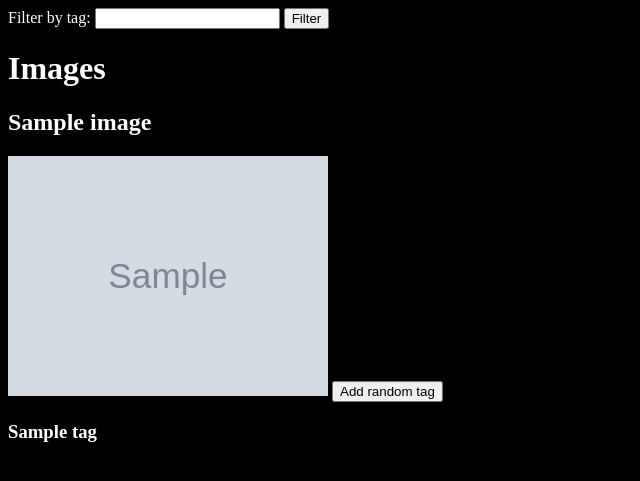
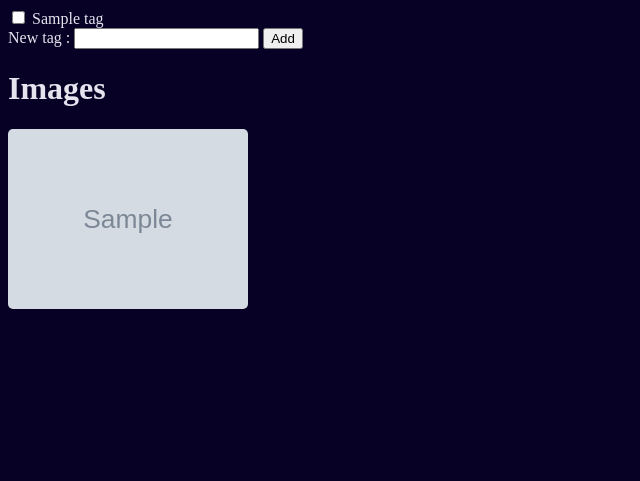
Before and after one commit to louiserondia/tag-life, a Django app: template templates/images.html in a window 1280 px wide. Shown: the top 481 px of the page, without its empty margins (0-640 px from the left). Run offline with Django 3.2, Linux system fonts and the light colour scheme; the template is opened without the code that fills it: most values are stand-ins (such as "Sample title", 1, 10 or a date in 2020); grey boxes marked "Sample" are stand-in pictures; style sheets or scripts are compiled from the project's sources.

Commit message:
better filter system

```diff
--- a/apps/images/tagManager.py
+++ b/apps/images/tagManager.py
@@ -1,7 +1,7 @@
 from django.http import JsonResponse
 from django.views.decorators.http import require_POST
 import random
-from .jsonManager import parse_json, write_dico_to_json, printDico
+from .jsonManager import parse_json, write_to_json, printDico
 from .models import TagModel, ImageModel
 
 def add_tag(image, tag_name):
@@ -20,13 +20,13 @@ def add_tags(image, tags):
 @require_POST
 def add_random_tag(_, imageId):
     try:
-        dico = parse_json()
+        dico = parse_json('media/images.json')
         image = ImageModel.objects.get(title=imageId)
         random_tag = f"tag{random.randint(1, 10)}"
         if not image.tags.filter(title=random_tag).exists():
             tag = add_tag(image, random_tag)
             dico[image.title].append(tag.title)
-            write_dico_to_json(dico)
+            write_to_json(dico, 'media/images.json')
         tags = list(image.tags.values_list('title', flat=True))
         return JsonResponse({'tags': tags})
     except ImageModel.DoesNotExist:
--- /dev/null
+++ b/static/images.scss
@@ -0,0 +1,60 @@
+// ------------------
+//     VARIABLES
+// ------------------
+
+
+$dark-color: #080126;
+$light-color: #e5e3ee;
+
+
+
+body {
+    background-color: $dark-color;
+    color: $light-color;
+
+    &.dark-mode {
+        background-color: $dark-color;
+        color: $light-color;
+    }
+
+    overflow-x: hidden;
+    scroll-snap-type: y mandatory;
+}
+
+.images {
+    columns: 5;
+    column-gap: 1rem;
+    margin: 1rem auto;
+    box-sizing: border-box;
+    height: max-content;
+
+    .box {
+        width: 100%;
+        margin-bottom: 10px;
+
+        img {
+            width: 100%;
+            border-radius: 5px;
+            display: block;
+        }
+
+    }
+}
+
+@media (max-width: 1200px) {
+    .images {
+        columns: 4;
+    }
+}
+
+@media (max-width: 900px) {
+    .images {
+        columns: 3;
+    }
+}
+
+@media (max-width: 600px) {
+    .images {
+        columns: 2;
+    }
+}
--- /dev/null
+++ b/static/js/utils.js
@@ -0,0 +1,6 @@
+function displayImageInfos(id) {
+    const title = document.getElementById("title-" + id);
+    title.toggleAttribute("hidden");
+    const tags = document.getElementById("tags-" + id);
+    tags.toggleAttribute("hidden");
+  }
--- a/templates/images.html
+++ b/templates/images.html
@@ -4,27 +4,44 @@
 <head>
     <meta charset="UTF-8">
     <title>Images</title>
+    <link rel="stylesheet" href="{% static 'images.css' %}">
 </head>
-<body style="background-color: black; color: white;">
+<body>
+
 
     <form method="get" action="{% url 'import_images' %}">
-        <label for="tag">Filter by tag:</label>
-        <input type="text" id="tag" name="tag" value="{{ tag_filter|default:'' }}">
-        <button type="submit">Filter</button>
+        {% for tag in tags %}
+        <label for="tag-{{ forloop.counter }}" class="tag-tic">
+            <input type="checkbox" name="checked_tags" value="{{tag}}" id="tag-{{ forloop.counter }}"
+            {% if tag in checked_tags %} checked {% endif %} onchange="this.form.submit()"
+            >
+                {{ tag }}
+        </label>
+        {% endfor %}
+    </form>
+    <form method="get" action="{% url 'import_images' %}">
+        <label for="tag">New tag : </label>
+        <input type="text" id="tag" name="new_tag" value="{{ tag_filter|default:'' }}">
+        <button type="submit">Add</button>
     </form>
 
     <h1>Images</h1>
-    {% for image in images %}
-        <h2>{{ image.title }}</h2>
-        <img style="height: 15rem;" src="{{ image.image_field.url }}" alt="{{ image.title }}">
-        <button data-image-id="{{image.title}}" class="add-random-tag-button">Add random tag</button>
-        <div class="tags-container">
-            {% for tag in image.tags.all %}
-                <h3>{{tag.title}}</h3>
-            {% endfor %}
+    <div class="images">
+
+        {% for image in images %}
+        <div class="box">
+            <h2 id="title-{{ forloop.counter }}" hidden="true">{{ image.title }}</h2>
+            <img src="{{ image.image_field.url }}" id="img-{{ forloop.counter }}" alt="{{ image.title }}" onclick="displayImageInfos('{{ forloop.counter }}')">
+            <div class="tags-container" hidden="true" id="tags-{{ forloop.counter }}">
+                {% for tag in image.tags.all %}
+                    <h3>{{tag.title}}</h3>
+                {% endfor %}
+            </div>
         </div>
-    {% endfor %}
+        {% endfor %}
+    </div>
 
+    <script src="{% static 'js/utils.js' %}"></script>
     <script type="module" src="{% static 'add_random_tag.js' %}"></script>
 </body>
 </html>
```
Also changed, not shown: apps/images/jsonManager.py (+8 -9 lines), apps/images/views.py (+22 -8 lines), media/images.json (+42 -3 lines), media/tags.json (added, +21 -0 lines), static/js/main.js (+6 -6 lines), templates/home.html (+24 -0 lines), static/main.scss (line endings or trailing spaces), 1 other file.
